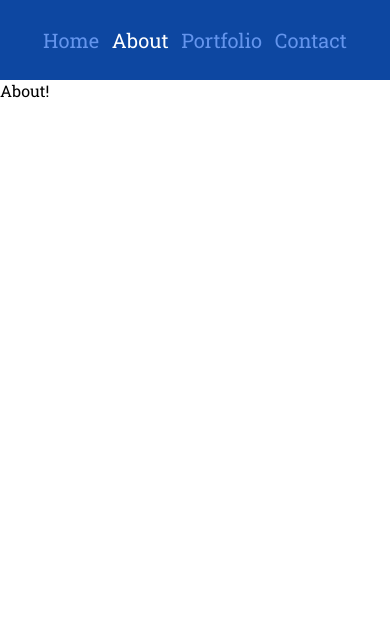
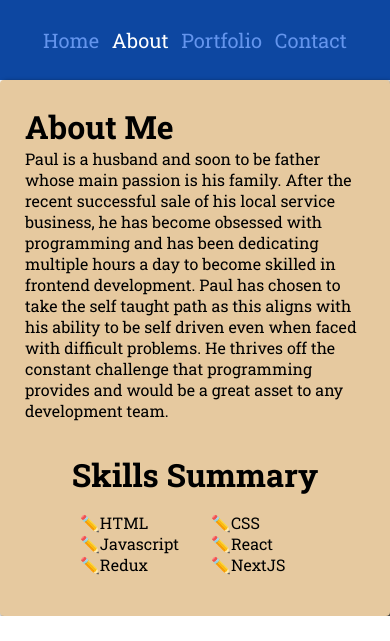
Before and after one commit to Paul-Munley/paul-munley-portfolio, a React (Create React App) app: page /about in a window 390 px wide. Shown: the top 641 px of the page. Built offline with nearby package versions, Linux system fonts and the light colour scheme.

Commit message:
Finished about me and made sure it was responsive. Added some custom css styling to this page as well. It looks pretty good for the time being.

```diff
--- /dev/null
+++ b/src/components/AboutMe.js
@@ -0,0 +1,42 @@
+import { Fragment } from "react";
+import classes from "./AboutMe.module.css";
+import aboutMePic from "../assets/images/about-me-picture.jpg";
+
+const AboutMe = () => {
+  return (
+    <div className={classes.card}>
+      <div className={classes.about}>
+        <div className={classes.main}>
+          <div>
+            <h1>About Me</h1>
+            <p>
+              Paul is a husband and soon to be father whose main passion is his
+              family. After the recent successful sale of his local service
+              business, he has become obsessed with programming and has been
+              dedicating multiple hours a day to become skilled in frontend
+              development. Paul has chosen to take the self taught path as this
+              aligns with his ability to be self driven even when faced with
+              difficult problems. He thrives off the constant challenge that
+              programming provides and would be a great asset to any development
+              team.
+            </p>
+            <div className={classes.skillsSummary}>
+              <h1>Skills Summary</h1>
+              <ul>
+                <li>✏️HTML</li>
+                <li>✏️CSS</li>
+                <li>✏️Javascript</li>
+                <li>✏️React</li>
+                <li>✏️Redux</li>
+                <li>✏️NextJS</li>
+              </ul>
+            </div>
+          </div>
+          <img src={aboutMePic} />
+        </div>
+      </div>
+    </div>
+  );
+};
+
+export default AboutMe;
--- /dev/null
+++ b/src/components/AboutMe.module.css
@@ -0,0 +1,131 @@
+.card {
+  background-color: #e6c99f;
+  margin: 2rem;
+  border: 1px solid transparent;
+  box-shadow: 0.15rem 0.15rem 0.3rem black;
+  border-radius: 0.25rem;
+}
+
+.about {
+  margin: 3rem;
+  padding: 1rem;
+  display: flex;
+  flex-wrap: wrap;
+}
+
+h1 {
+  font-weight: bold;
+}
+
+.main {
+  display: flex;
+  flex-wrap: wrap;
+  width: 100%;
+  align-items: center;
+  justify-content: space-evenly;
+}
+
+.main div {
+  width: 30%;
+}
+
+.main img {
+  width: 35%;
+  height: auto;
+}
+
+.skillsSummary {
+  width: 100%;
+  margin-top: 3rem;
+  text-align: start;
+}
+
+.skillsSummary ul {
+  margin: 1rem auto;
+  display: grid;
+  grid: 1fr 1fr / 1fr 1fr;
+  column-gap: 2rem;
+  justify-items: start;
+  width: fit-content;
+  list-style-type: none;
+}
+
+.skillsSummary li {
+  width: fit-content;
+  text-align: center;
+}
+
+/* Resizing img to make it look good on the flow of the page while preserving resolution */
+@media only screen and (min-width: 1500px) {
+  .main img {
+    width: 30%;
+  }
+
+  .about {
+    margin-left: 9rem;
+    margin-right: 9rem;
+  }
+}
+
+@media only screen and (max-width: 1200px) {
+  .main img {
+    width: 50%;
+  }
+}
+
+@media only screen and (max-width: 800px) {
+  .main img {
+    min-width: 75%;
+  }
+}
+
+/* Realigning image to more better fit smaller screen sizes while preserving resolution */
+@media only screen and (max-width: 860px) {
+  .main {
+    display: block;
+  }
+
+  .main div {
+    width: 100%;
+  }
+
+  div .skillsSummary {
+    margin-top: 2rem;
+  }
+
+  .skillsSummary h1 {
+    text-align: center;
+  }
+
+  .main img {
+    position: absolute;
+    overflow: scroll;
+    margin: 3rem auto;
+    margin-top: 6rem;
+    padding-bottom: 4rem;
+    left: 0;
+    right: 0;
+  }
+}
+
+@media only screen and (max-width: 420px) {
+  .card {
+    margin: 0;
+  }
+
+  .about {
+    padding: 0;
+    margin: 1.5rem;
+  }
+
+  .main img {
+    margin-top: 4rem;
+  }
+}
+
+/* Resizing skills summary header as it looks awkard centered at smaller screen sizes */
+@media only screen and (max-width: 375px) {
+  .skillsSummary h1 {
+    text-align: start;
+  }
+}
--- a/src/components/Hero.module.css
+++ b/src/components/Hero.module.css
@@ -8,6 +8,7 @@
 
 .quote {
   text-align: center;
+  font-style: italic;
 }
 
 @media only screen and (max-width: 1000px) {
--- a/src/pages/About.js
+++ b/src/pages/About.js
@@ -1,5 +1,7 @@
+import AboutMe from "../components/AboutMe";
+
 const About = () => {
-  return <p>About!</p>;
+  return <AboutMe />;
 };
 
 export default About;
```
Also changed, not shown: 1 other file (tests, documents, lock files or other folders).
